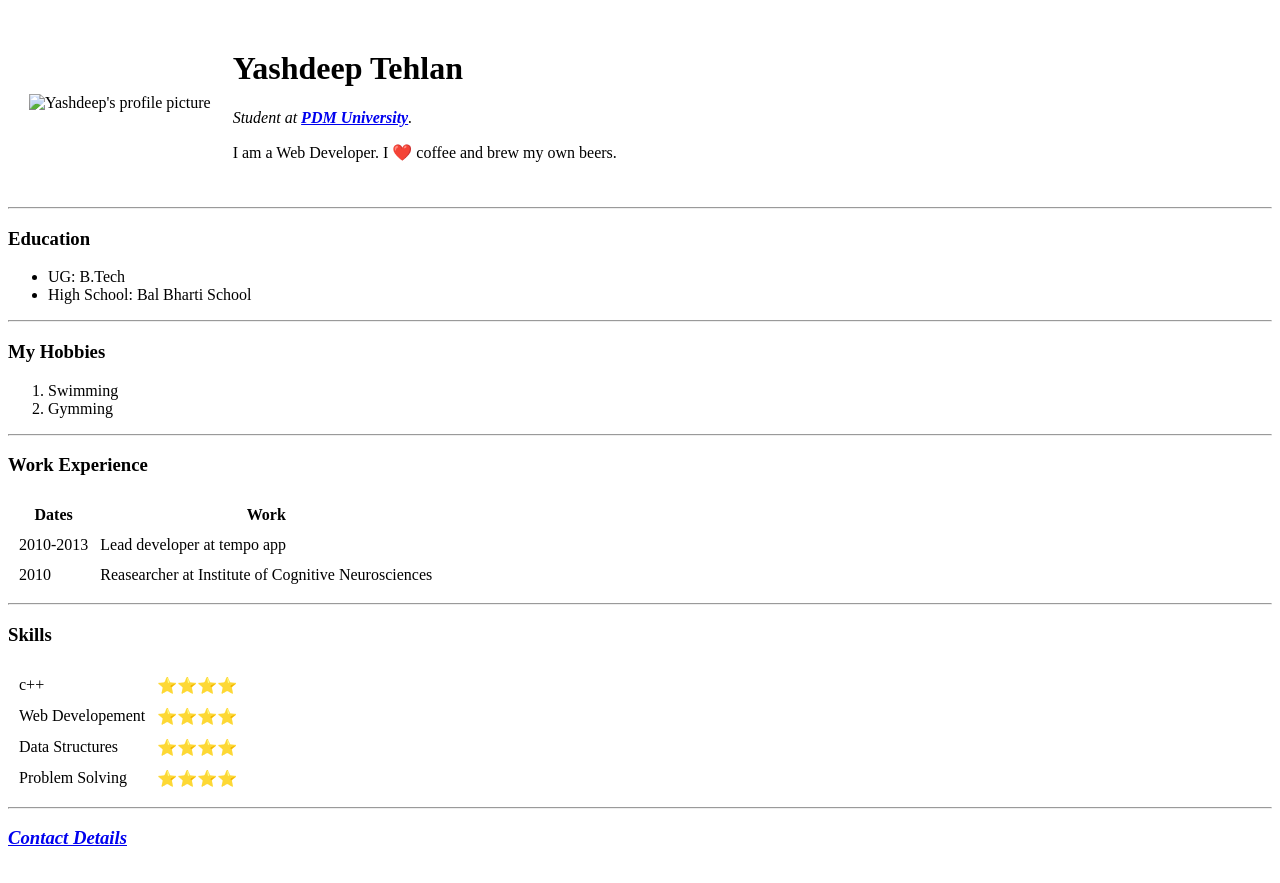
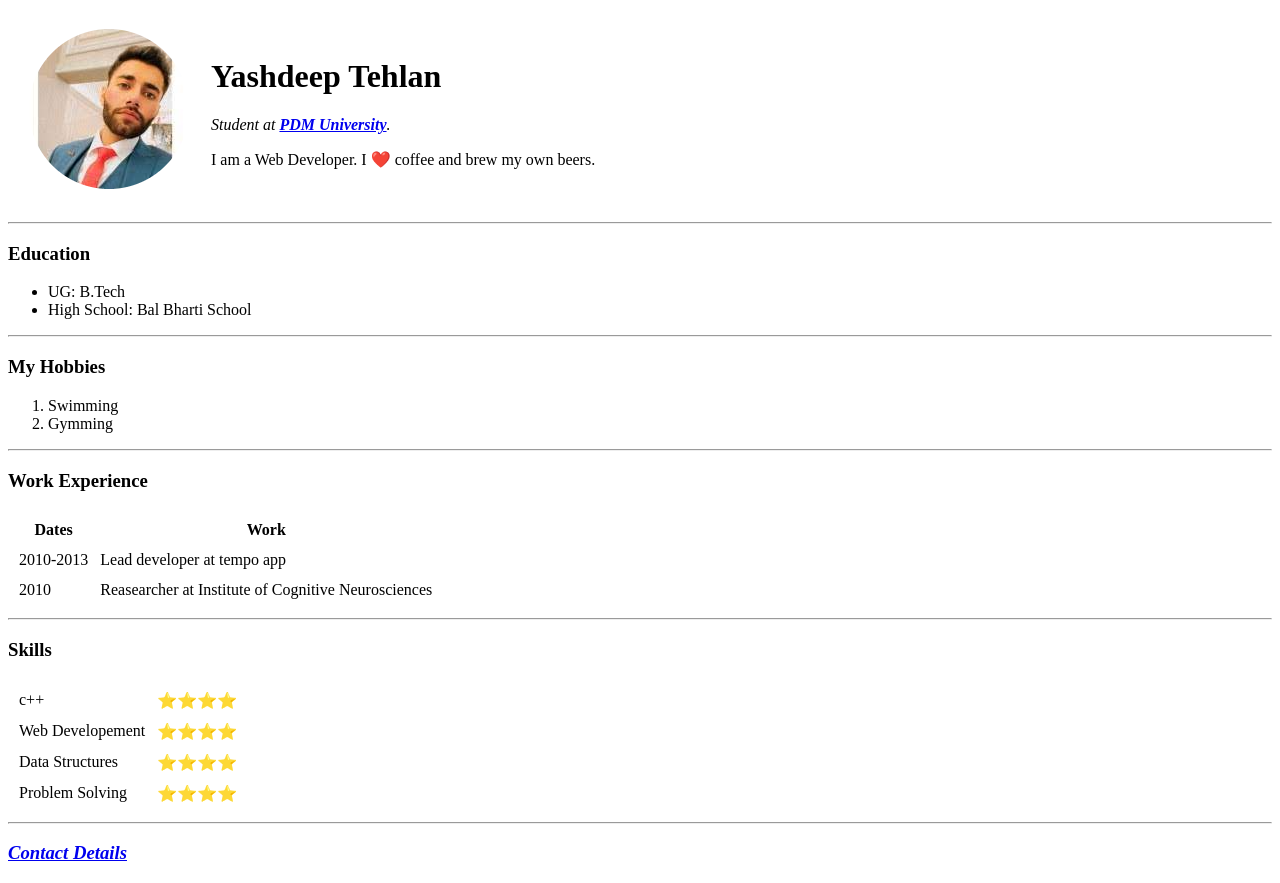
Before and after one commit to yashdeeptehlan/CV, a plain HTML site: page index.html in a window 1280 px wide. Drawn offline with Linux system fonts and the light colour scheme.

Commit message:
Update index.html

```diff
--- a/index.html
+++ b/index.html
@@ -11,7 +11,7 @@
   <table cellspacing=20>
     <tr>
       <td>
-        <img src="images/yashdeep.png" alt="Yashdeep's profile picture">
+        <img src="yashdeep.png" alt="Yashdeep's profile picture">
       </td>
       <td>
         <h1>Yashdeep Tehlan</h1>
```
